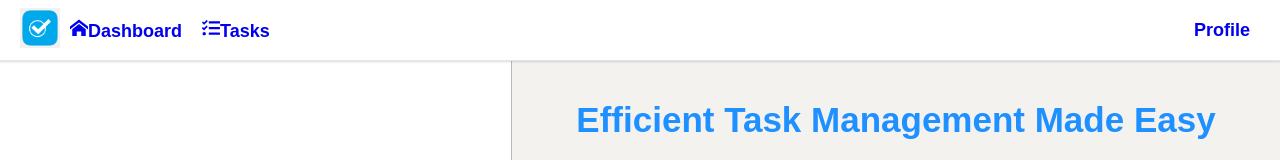
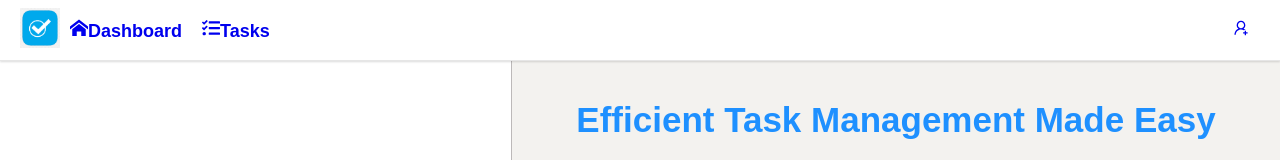
Before and after one commit to kemboi590/TaskMinder-Client, a React (Vite) app: page / in a window 1280 px wide. Shown: the top 160 px of the page. Built offline with nearby package versions, Linux system fonts and the light colour scheme.

Commit message:
sername profile

```diff
--- a/src/components/Navbar/Navbar.jsx
+++ b/src/components/Navbar/Navbar.jsx
@@ -7,10 +7,12 @@ import { ImHome } from "react-icons/im";
 import { FaTasks } from "react-icons/fa";
 import { GiArchiveRegister } from "react-icons/gi";
 import { MdOutlineLogin } from "react-icons/md";
+import { AiOutlineUserAdd } from "react-icons/ai";
 import { useSelector } from "react-redux";
 
 function Navbar() {
   const userData = useSelector((state) => state.user.user);
+  console.log(userData);
 
   return (
     <div className="navbar_page">
@@ -43,7 +45,9 @@ function Navbar() {
 
           {userData ? (
             <li>
-              <Link to="/profile">Profile</Link>
+              <Link to="/profile">
+                <AiOutlineUserAdd /> {userData.username}
+              </Link>
             </li>
           ) : (
             <>
@@ -62,21 +66,6 @@ function Navbar() {
               </li>
             </>
           )}
-
-          {/* register */}
-          {/* <li>
-            <Link to="/register">
-              <GiArchiveRegister />
-              Register
-            </Link>
-          </li> */}
-          {/* login */}
-          {/* <li>
-            <Link to="/login">
-              <MdOutlineLogin />
-              Login
-            </Link>
-          </li> */}
         </div>
       </ul>
     </div>
```
